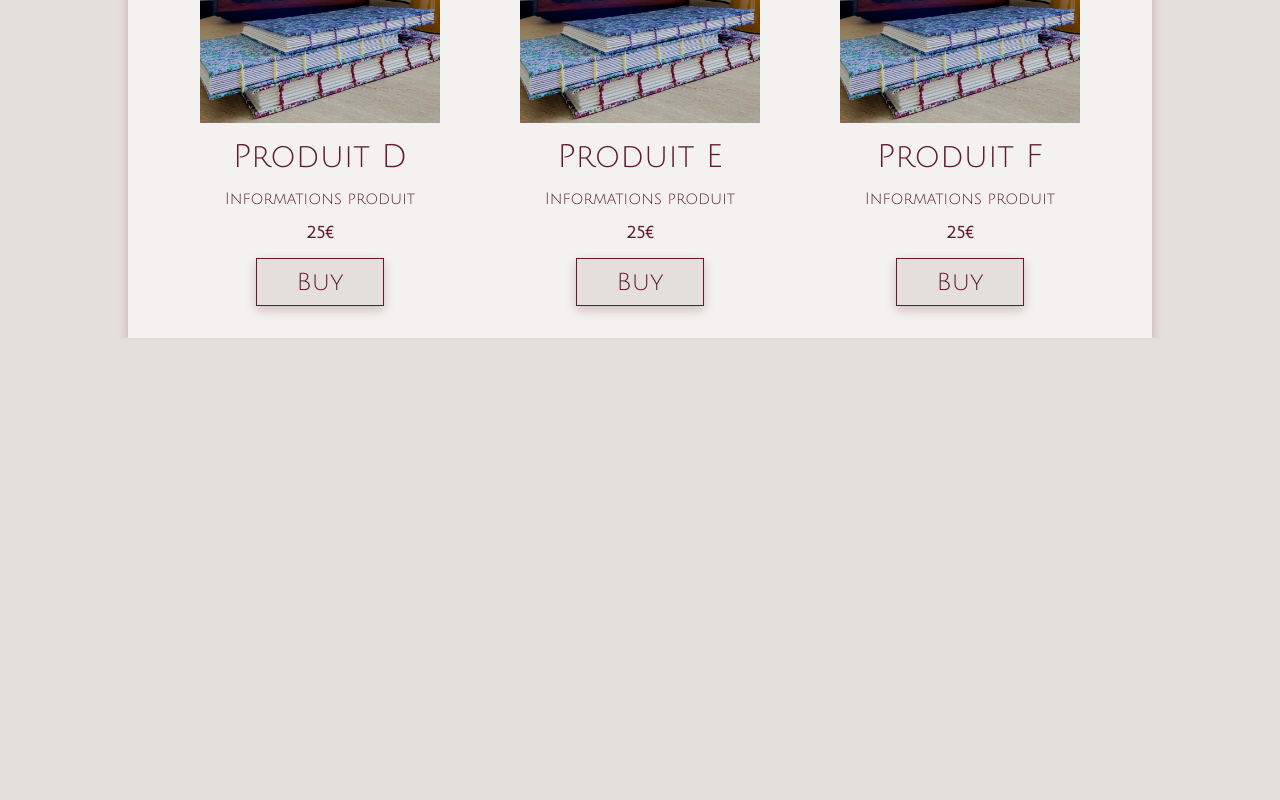
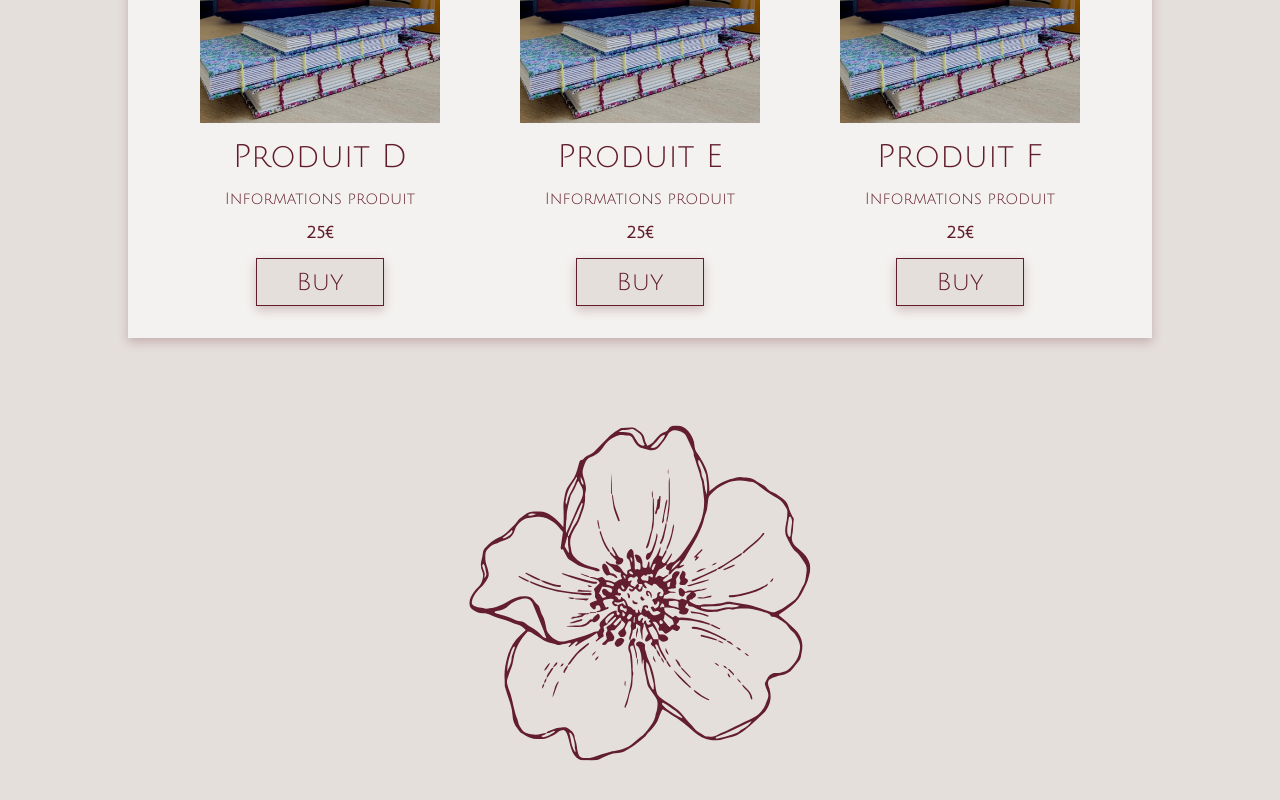
Before and after one commit to MC0D/atelier_clara, a React (Vite) app: page / in a window 1280 px wide. Shown: the part 3008-3808 px from the top of the page. Before the commit the page ends 3346 px from the top, so only its background shows below. Built offline with nearby package versions, Linux system fonts and the light colour scheme.

Commit message:
Ajout du composant FlowerDecoration et finalisation de celui-ci + CSS

```diff
--- a/src/components/Body.jsx
+++ b/src/components/Body.jsx
@@ -1,4 +1,5 @@
 import About from "./About";
+import FlowerDecoration from "./FlowerDecoration";
 import Home from "./Home";
 import Shop from "./Shop";
 
@@ -8,6 +9,7 @@ const Body = () => {
       <Home />
       <About />
       <Shop />
+      <FlowerDecoration />
     </>
   );
 };
--- /dev/null
+++ b/src/components/FlowerDecoration.jsx
@@ -0,0 +1,15 @@
+import flowerCentral from "../assets/img/fleur_centrale.svg";
+
+const FlowerDecoration = () => {
+  return (
+    <div className="container-flower-central">
+      <img
+        className="flower-central"
+        src={flowerCentral}
+        alt="Fleur décorative"
+      />
+    </div>
+  );
+};
+
+export default FlowerDecoration;
--- /dev/null
+++ b/src/scss/components/_centralDecoration.scss
@@ -0,0 +1,8 @@
+.container-flower-central {
+  display: flex;
+  justify-content: center;
+  padding: 5rem 0rem;
+  .flower-central {
+    max-width: 350px;
+  }
+}
--- a/src/scss/main.scss
+++ b/src/scss/main.scss
@@ -7,5 +7,6 @@
 @use "./components/about";
 @use "./components/shop";
 @use "./components/cardProduct";
+@use "./components/centralDecoration";
 @use "./components/contact";
 @use "./components/footer";
```
